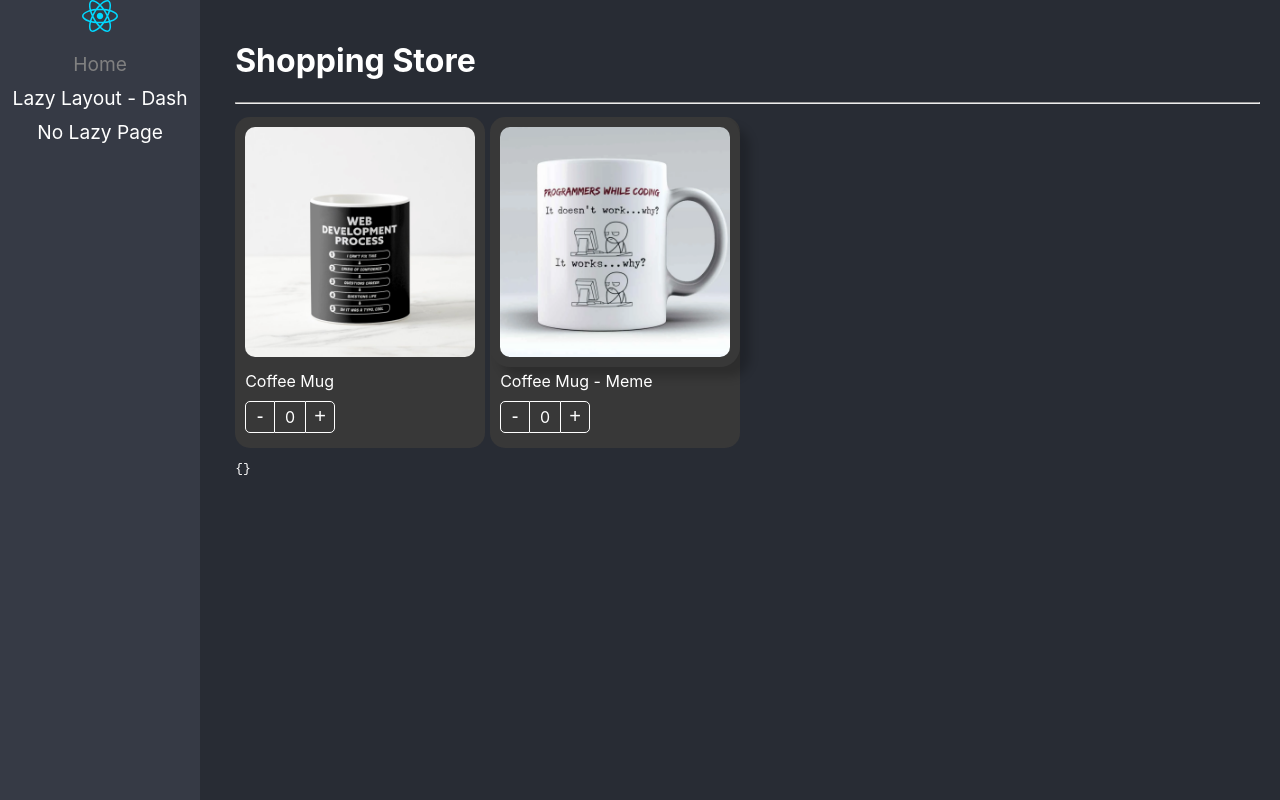
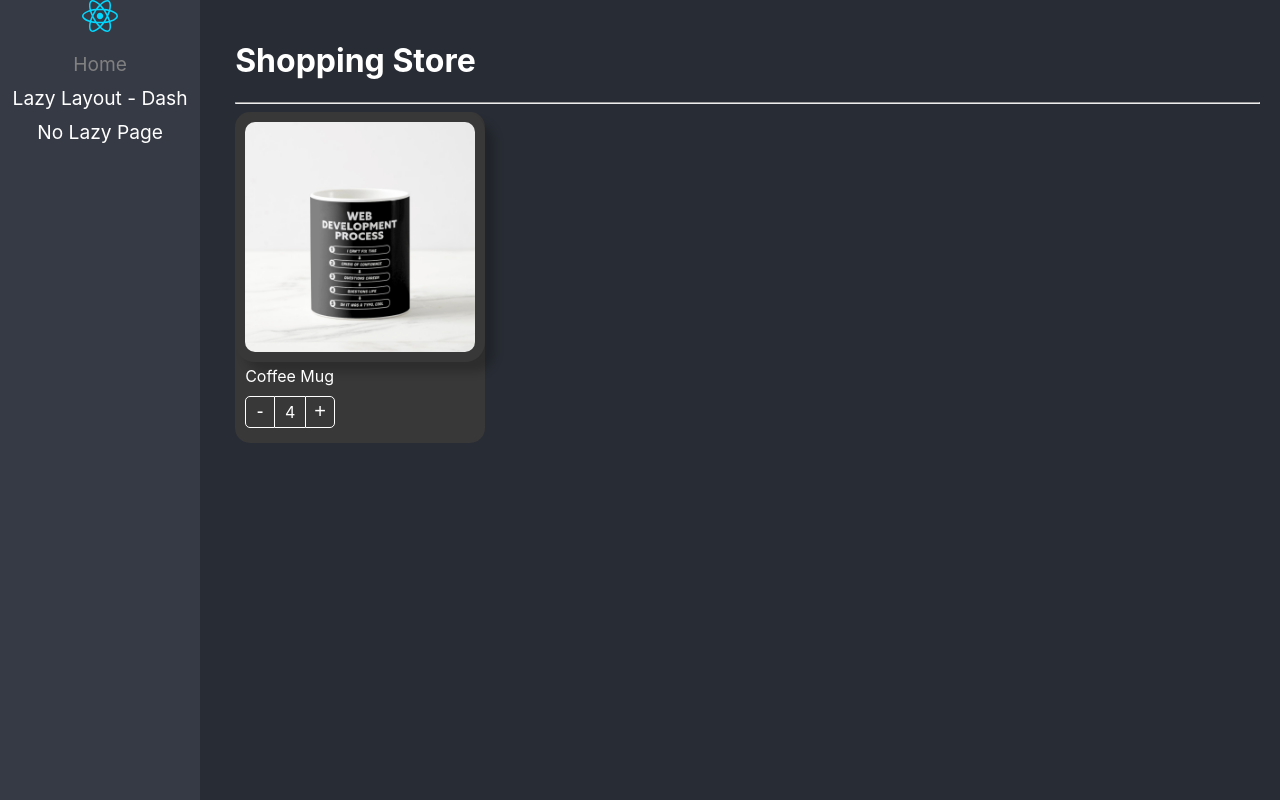
Before and after one commit to jtejadavilca-cursos/reactjs-pro-fh-react-app, a React (Vite) app: page / in a window 1280 px wide. Built offline with nearby package versions, Linux system fonts and the light colour scheme.

Commit message:
Refactoring code

```diff
--- a/src/02-components-patterns/components/ProductCard.tsx
+++ b/src/02-components-patterns/components/ProductCard.tsx
@@ -2,7 +2,7 @@ import { createContext, ReactElement } from "react";
 
 import { useProduct } from "../hooks";
 import styles from "../styles/styles.module.css";
-import { onChangeArgs, Product, ProductContextProps } from "../interfaces";
+import { onChangeArgs, Product, ProductCartInitialValues, ProductContextProps } from "../interfaces";
 import { ProductImage } from "./ProductCardImage";
 import { ProductTitle } from "./ProductCardTitle";
 import { ProductButtons } from "./ProductCardButtons";
@@ -22,10 +22,11 @@ export interface Props {
     style?: React.CSSProperties;
     onChange?: (args: onChangeArgs) => void;
     value?: number;
+    initialValues?: ProductCartInitialValues;
 }
 
-export const ProductCard = ({ children, product, className, style, onChange, value }: Props) => {
-    const { counter, increaseBy } = useProduct({ onChange, product, value });
+export const ProductCard = ({ children, product, className, style, onChange, value, initialValues }: Props) => {
+    const { counter, increaseBy } = useProduct({ onChange, product, value, initialValues });
 
     return (
         <Provider
@@ -37,11 +38,6 @@ export const ProductCard = ({ children, product, className, style, onChange, val
         >
             <div className={`${styles.productCard} ${className}`} style={style}>
                 {children}
-                {/* <ProductImage img={product.img} title={product.title} />
-
-            <ProductTitle title={product.title} />
-
-            <ProductButtons counter={counter} increaseBy={increaseBy} /> */}
             </div>
         </Provider>
     );
--- /dev/null
+++ b/src/02-components-patterns/data/products.ts
@@ -0,0 +1,4 @@
+export const products = [
+    { id: "1", title: "Coffee Mug", img: "./coffee-mug.png" },
+    { id: "2", title: "Coffee Mug - Meme", img: "./coffee-mug2.png" },
+];
--- a/src/02-components-patterns/hooks/useProduct.ts
+++ b/src/02-components-patterns/hooks/useProduct.ts
@@ -1,28 +1,32 @@
 import { useEffect, useRef, useState } from "react";
-import { onChangeArgs, Product } from "../interfaces";
+import { onChangeArgs, Product, ProductCartInitialValues } from "../interfaces";
 
 interface useProductArgs {
     product: Product;
     onChange?: (args: onChangeArgs) => void;
     value?: number;
+    initialValues?: ProductCartInitialValues;
 }
 
-export const useProduct = ({ onChange, product, value = 0 }: useProductArgs) => {
-    const [counter, setCounter] = useState(value);
+export const useProduct = ({ onChange, product, value = 0, initialValues }: useProductArgs) => {
+    const [counter, setCounter] = useState<number>(initialValues?.count || value);
+    const isMounted = useRef(false);
+
+    const increaseBy = (value: number) => {
+        const newValue = Math.max(counter + value, 0);
+
+        if (initialValues?.maxCount && value == 1 && newValue > initialValues.maxCount) return;
+
+        setCounter(newValue);
+
+        onChange && onChange({ product, count: newValue });
+    };
 
     useEffect(() => {
+        if (!isMounted.current) return;
+
         setCounter(value);
     }, [value]);
-
-    const isControlled = useRef(!!value);
-
-    const increaseBy = (value: number) => {
-        if (isControlled.current && onChange) {
-            return onChange({ product, count: value });
-        }
-
-        onChange && onChange({ product, count: value });
-    };
 
     return {
         counter,
--- a/src/02-components-patterns/hooks/useShoppingCart.ts
+++ b/src/02-components-patterns/hooks/useShoppingCart.ts
@@ -9,24 +9,15 @@ export const useShoppingCart = () => {
     const [shoppingCart, setShoppingCart] = useState<{ [key: string]: ProductInCart }>({});
 
     const onProductCountChange = ({ count, product }: { count: number; product: Product }) => {
-        console.log("onProductCountChange", count, product);
         setShoppingCart((oldShoppingCart) => {
-            const productInCart: ProductInCart = oldShoppingCart[product.id] || { ...product, count: 0 };
-
-            const newValue = Math.max(0, productInCart.count + count);
-
-            if (newValue === 0) {
-                const newCart = { ...oldShoppingCart };
-                delete newCart[product.id];
-                return newCart;
+            if (count === 0) {
+                const { [product.id]: toDelete, ...rest } = oldShoppingCart;
+                return rest;
             }
 
             return {
                 ...oldShoppingCart,
-                [product.id]: {
-                    ...product,
-                    count: newValue,
-                },
+                [product.id]: { ...product, count },
             };
         });
     };
--- a/src/02-components-patterns/interfaces/product-card/interfaces.ts
+++ b/src/02-components-patterns/interfaces/product-card/interfaces.ts
@@ -14,3 +14,8 @@ export interface onChangeArgs {
     product: Product;
     count: number;
 }
+
+export interface ProductCartInitialValues {
+    count?: number;
+    maxCount?: number;
+}
--- a/src/02-components-patterns/pages/ShoppingPage.tsx
+++ b/src/02-components-patterns/pages/ShoppingPage.tsx
@@ -1,76 +1,29 @@
 import { ProductButtons, ProductCard, ProductImage, ProductTitle } from "../components";
 import "../styles/custom-styles.css";
 import { Product } from "../interfaces";
-import { useShoppingCart } from "../hooks";
+import { products } from "../data/products";
 
-const product: Product = { id: "1", title: "Coffee Mug", img: "./coffee-mug.png" };
-const product2: Product = { id: "2", title: "Coffee Mug - Meme", img: "./coffee-mug2.png" };
+const product: Product = products[0];
 
 export const ShoppingPage = () => {
-    const { shoppingCart, onProductCountChange } = useShoppingCart();
-
     return (
         <div style={{ padding: "20px", width: "100%" }}>
             <h1>Shopping Store</h1>
             <hr />
 
-            <div style={{ display: "flex", flexWrap: "wrap" }}>
-                {/* {products.map((product) => ( */}
-
             <ProductCard
+                key={product.id}
                 product={product}
                 className="bg-dark"
-                    onChange={onProductCountChange}
-                    value={shoppingCart[product.id]?.count}
-                >
-                    <ProductCard.ProductImage className="custom-image" />
-                    <ProductCard.ProductTitle className="text-white" />
-                    <ProductCard.ProductButtons className="custom-buttons" />
-                </ProductCard>
-
-                <ProductCard
-                    product={product2}
-                    className="bg-dark"
-                    onChange={onProductCountChange}
-                    value={shoppingCart[product2.id]?.count}
+                initialValues={{
+                    count: 4,
+                    maxCount: 10,
+                }}
             >
                 <ProductImage className="custom-image" style={{ boxShadow: "10px 10px 10px rgba(0,0,0,0.2)" }} />
                 <ProductTitle className="text-white" />
                 <ProductButtons className="custom-buttons" />
             </ProductCard>
-
-                {/* ))} */}
-
-                <div className="shopping-cart">
-                    {/* <ProductCard product={product} className="bg-dark" style={{ width: "100px" }}>
-                        <ProductCard.ProductImage className="custom-image" />
-                        <ProductCard.ProductButtons className="custom-buttons" />
-                    </ProductCard> */}
-
-                    {Object.values(shoppingCart).map((product) => (
-                        <ProductCard
-                            key={product.id}
-                            product={product}
-                            className="bg-dark"
-                            style={{ width: "100px" }}
-                            onChange={onProductCountChange}
-                            value={product.count}
-                        >
-                            <ProductImage
-                                className="custom-image"
-                                style={{ boxShadow: "10px 10px 10px rgba(0,0,0,0.2)" }}
-                            />
-                            <ProductTitle className="text-white" title={`${product.count}`} />
-                            <ProductButtons className="custom-buttons" />
-                        </ProductCard>
-                    ))}
-                </div>
-            </div>
-            <div>
-                <code>
-                    <pre>{JSON.stringify(shoppingCart, null, 5)}</pre>
-                </code>
-            </div>
         </div>
     );
 };
```
Also changed, not shown: src/02-components-patterns/pages/ShoppingPageBefore.tsx (added, +76 -0 lines). Lines whose indentation alone changed are shown as unchanged.
